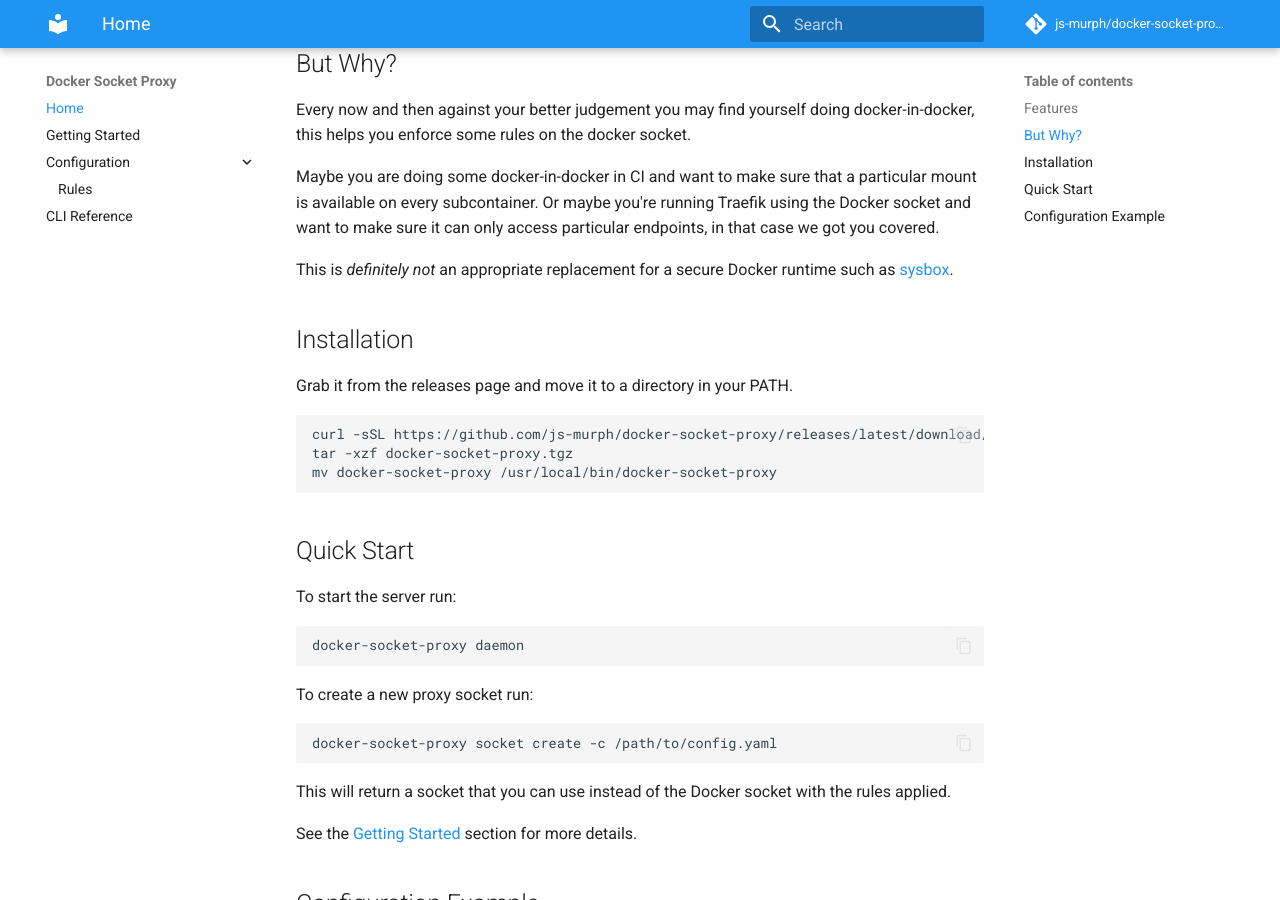
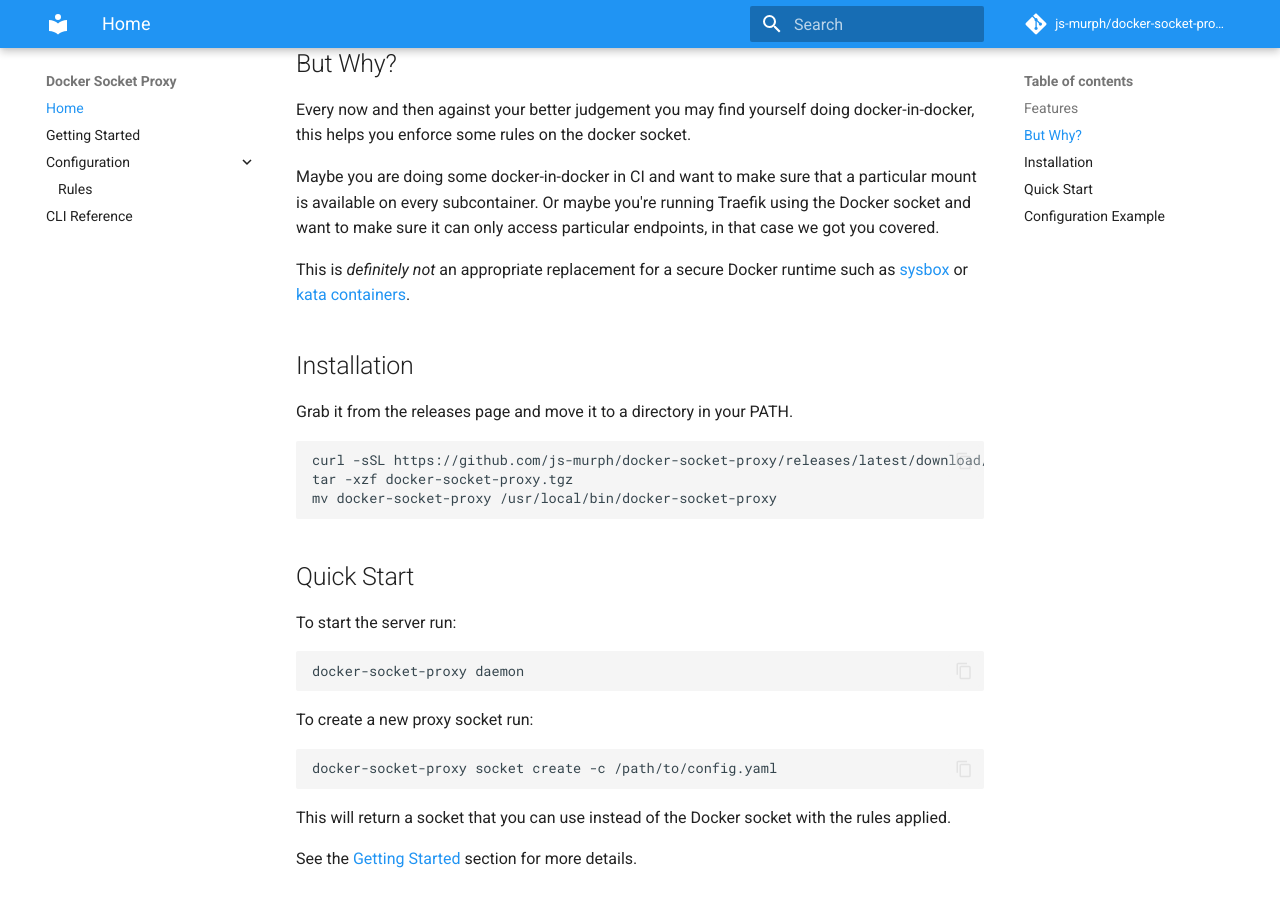
Before and after one commit to js-murph/docker-socket-proxy, an MkDocs documentation site: the page built from docs/docs/index.md, in a window 1280 px wide and 900 px high, scrolled down 468 px. Built offline with MkDocs 1.6.1 and Material for MkDocs 9.7.7, drawn with Linux system fonts in a browser that asks for light colours; comment, search, counter and statistics services are not loaded.

```diff
--- a/docs/docs/index.md
+++ b/docs/docs/index.md
@@ -15,7 +15,7 @@ Every now and then against your better judgement you may find yourself doing doc
 
 Maybe you are doing some docker-in-docker in CI and want to make sure that a particular mount is available on every subcontainer. Or maybe you're running Traefik using the Docker socket and want to make sure it can only access particular endpoints, in that case we got you covered.
 
-This is _definitely not_ an appropriate replacement for a secure Docker runtime such as [sysbox](https://github.com/nestybox/sysbox).
+This is _definitely not_ an appropriate replacement for a secure Docker runtime such as [sysbox](https://github.com/nestybox/sysbox) or [kata containers](https://katacontainers.io/).
 
 ## Installation
 
```
Also changed, not shown: README.md.
